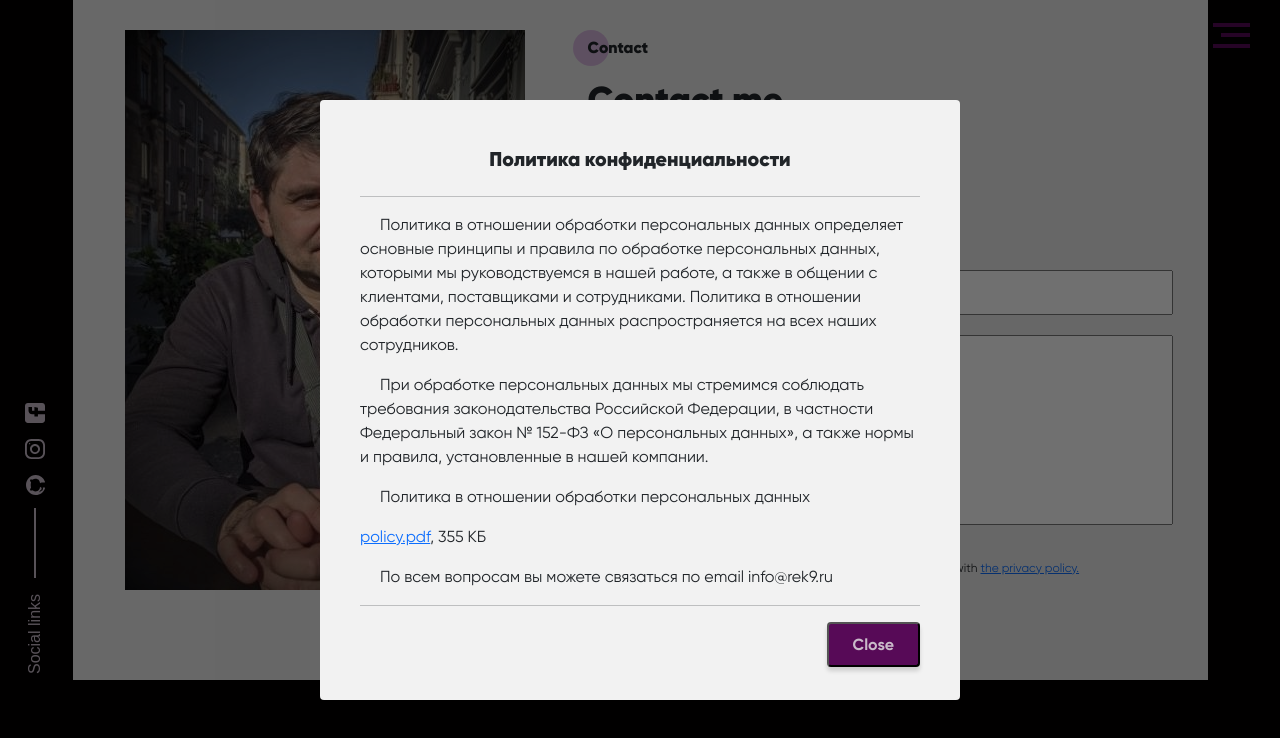
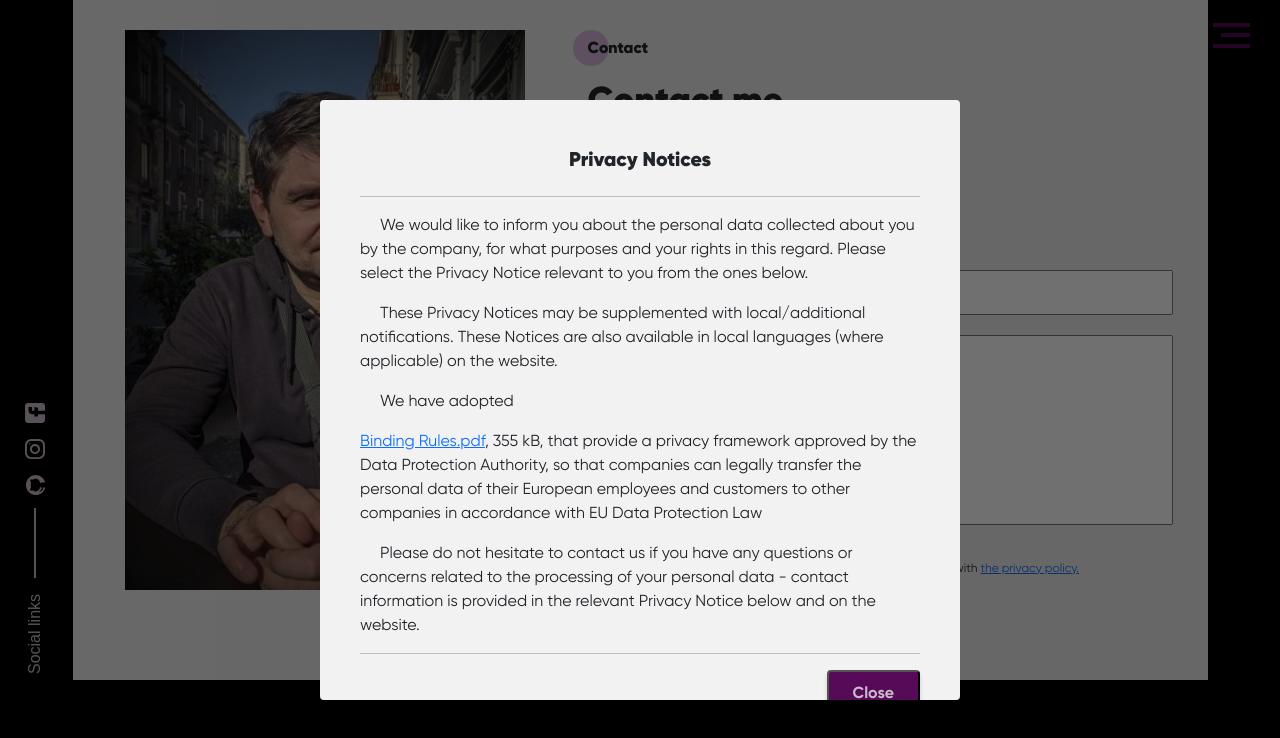
Before and after one commit to OlegWajtulewicz/Portfolio, a website: page src/index.html in a window 1280 px wide. Both pictures are taken after a click on the link "the privacy policy.". Drawn offline with nearby package versions, Linux system fonts and the light colour scheme; a web font is replaced by a local one.

Commit message:
policy_en

```diff
--- a/src/index.html
+++ b/src/index.html
@@ -524,15 +524,15 @@
     <div class="overlay-modal ">
 
         <div class="modal" id="policy">
-            <h5 class="modal__title title title_fz20">Политика конфиденциальности</h5>
+            <h5 class="modal__title title title_fz20">Privacy Notices</h5>
             <hr>
             <div class="modal-body">
-                <p style="text-indent: 20px;">Политика в отношении обработки персональных данных определяет основные принципы и правила по обработке персональных данных, которыми мы руководствуемся в нашей работе, а также в общении с клиентами, поставщиками и сотрудниками. Политика в отношении обработки персональных данных распространяется на всех наших сотрудников.</p>
-        <p style="text-indent: 20px;">При обработке персональных данных мы стремимся соблюдать требования законодательства Российской Федерации, в частности Федеральный закон № 152-ФЗ «О персональных данных», а также нормы и правила, установленные в нашей компании.</p>
+                <p style="text-indent: 20px;">We would like to inform you about the personal data collected about you by the company, for what purposes and your rights in this regard. Please select the Privacy Notice relevant to you from the ones below.</p>
+        <p style="text-indent: 20px;">These Privacy Notices may be supplemented with local/additional notifications. These Notices are also available in local languages (where applicable) on the website.</p>
         <div class="text-center">
-        <p style="text-indent: 20px;">Политика в отношении обработки персональных данных</p>
-        <p><a target="_blank" href="/policy-rek9.pdf">policy.pdf</a>, 355 КБ</p></div>
-        <p style="text-indent: 20px;">По всем вопросам вы можете связаться по email info@rek9.ru</p>
+        <p style="text-indent: 20px;">We have adopted</p>
+        <p><a target="_blank" href="/Binding Rules.pdf">Binding Rules.pdf</a>, 355 kB, that provide a privacy framework approved by the Data Protection Authority, so that companies can legally transfer the personal data of their European employees and customers to other companies in accordance with EU Data Protection Law</p></div>
+        <p style="text-indent: 20px;">Please do not hesitate to contact us if you have any questions or concerns related to the processing of your personal data - contact information is provided in the relevant Privacy Notice below and on the website.</p>
 
             </div>
             <hr>
--- a/src/sass/blocks/_menu.scss
+++ b/src/sass/blocks/_menu.scss
@@ -25,7 +25,7 @@
     }
     &_active {
         cursor: pointer;
-        z-index: 0;
+        z-index: 9;
         @include _480 {
             z-index: 55;
         }
@@ -149,7 +149,7 @@
         left: 0;
         width: 100%;
         height: 100%;
-        z-index: 8 !important;
+        z-index: -1 !important;
         animation: backdrop-animation 3s ease-in-out 1s forwards;
         animation-delay: -3s !important;
         .close {
@@ -159,7 +159,8 @@
             bottom: auto;
             top: 20px;
             right: 90px;
-            z-index: 99;
+            display: none;
+            z-index: -1;
             border: 0 none;
             transition-delay: .49s;
             @include _480 {
```
Also changed, not shown: dist/icons/experience/Group.svg (added), dist/icons/experience/_®.svg (added), dist/index.html, dist/js/script.js, src/css/style.min.css, src/icons/experience/Group.svg (added), src/icons/experience/_®.svg (added), 3 other files.
